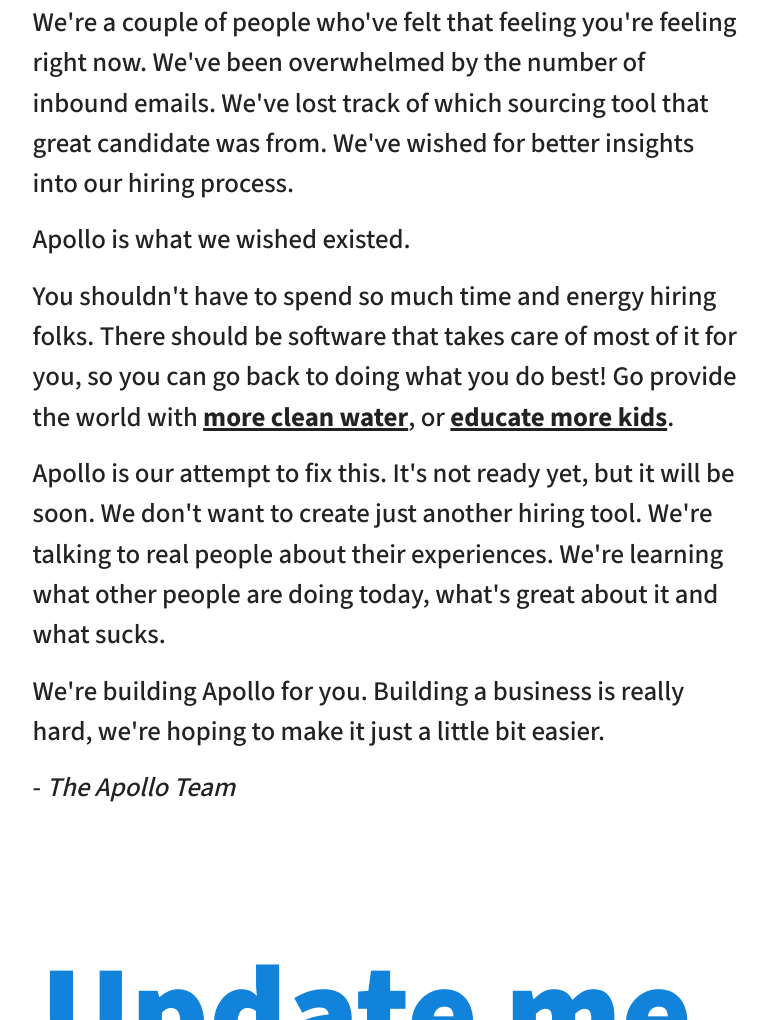
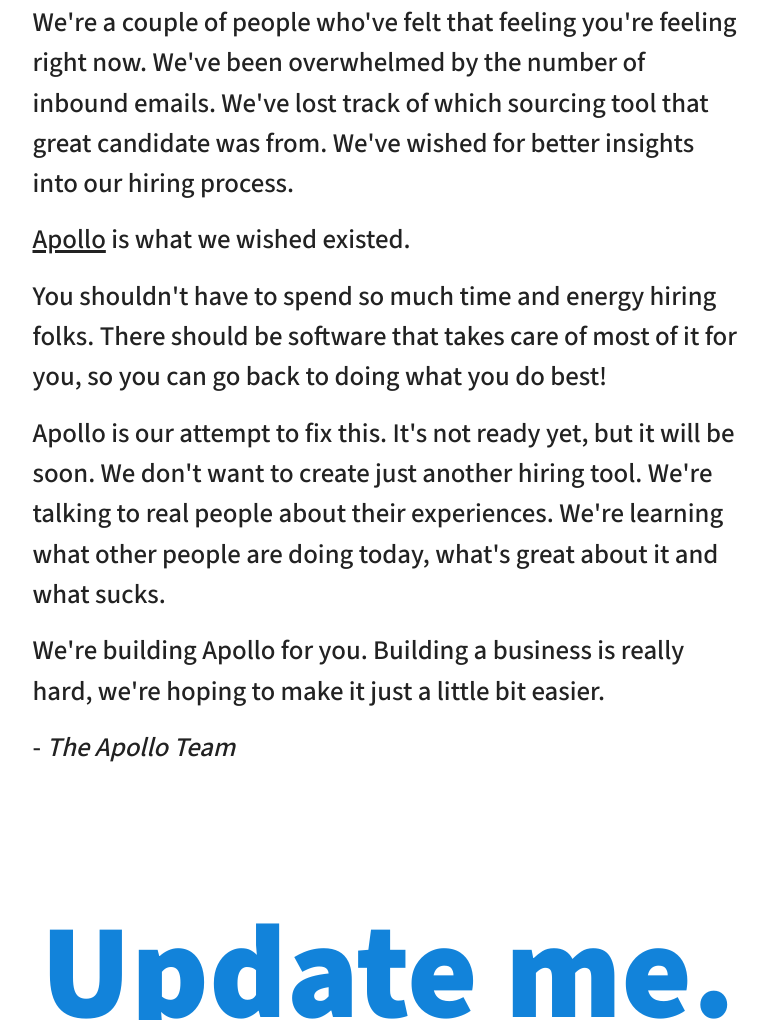
Before and after one commit to hirewithapollo/launchpad, a plain HTML site: page index.html in a window 1280 px wide. Shown: the part 683-1703 px from the top of the page, without its empty margins (252-1020 px from the left). Drawn offline with Linux system fonts and the light colour scheme.

Commit message:
remove links to companies we are not associated with

```diff
--- a/index.html
+++ b/index.html
@@ -31,10 +31,9 @@
           <p>We're a couple of people who've felt that feeling you're feeling right now. We've been overwhelmed by the number of inbound
           emails. We've lost track of which sourcing tool that great candidate was from. We've wished for better insights into our
           hiring process.</p>
-          <p>Apollo is what we wished existed.</p>
+          <p><a href="/">Apollo</a> is what we wished existed.</p>
           <p>You shouldn't have to spend so much time and energy hiring folks. There should be software that takes care of most of it for you,
-          so you can go back to doing what you do best! Go provide the world with <strong><a href="https://www.charitywater.org" rel="nofollow" target="_blank">more clean water</a></strong>,
-          or <strong><a href="https://www.lebronjamesfamilyfoundation.org" rel="nofollow" target="_blank">educate more kids</a></strong>.</p>
+          so you can go back to doing what you do best!</p>
           <p>Apollo is our attempt to fix this. It's not ready yet, but it will be soon. We don't want to create just another hiring tool. We're talking to
           real people about their experiences. We're learning what other people are doing today, what's great about it and what sucks.</p>
           <p>We're building Apollo for you. Building a business is really hard, we're hoping to make it just a little bit easier.</p>
```
